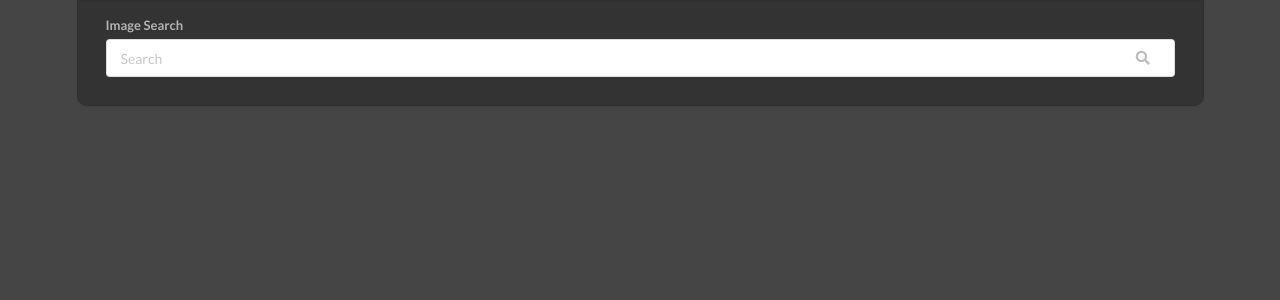
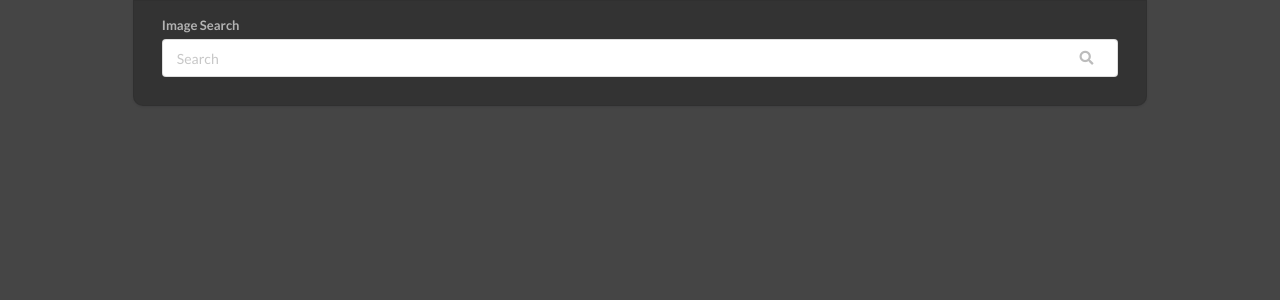
Before and after one commit to 7ze/pix-z, a React (Create React App) app: page / in a window 1280 px wide. Shown: the top 300 px of the page. Built offline with nearby package versions, Linux system fonts and the light colour scheme.

Commit message:
Customize looks ✨

```diff
--- a/src/components/SearchBar/SearchBar.sass
+++ b/src/components/SearchBar/SearchBar.sass
@@ -1,4 +1,6 @@
 div.search-bar.ui.segment
+  width: 90%
+  margin: 0 auto
   background: hsl(0, 0%, 20%)
   padding: 1rem 2rem 2rem
   border-radius: 0 0 10px 10px
```
